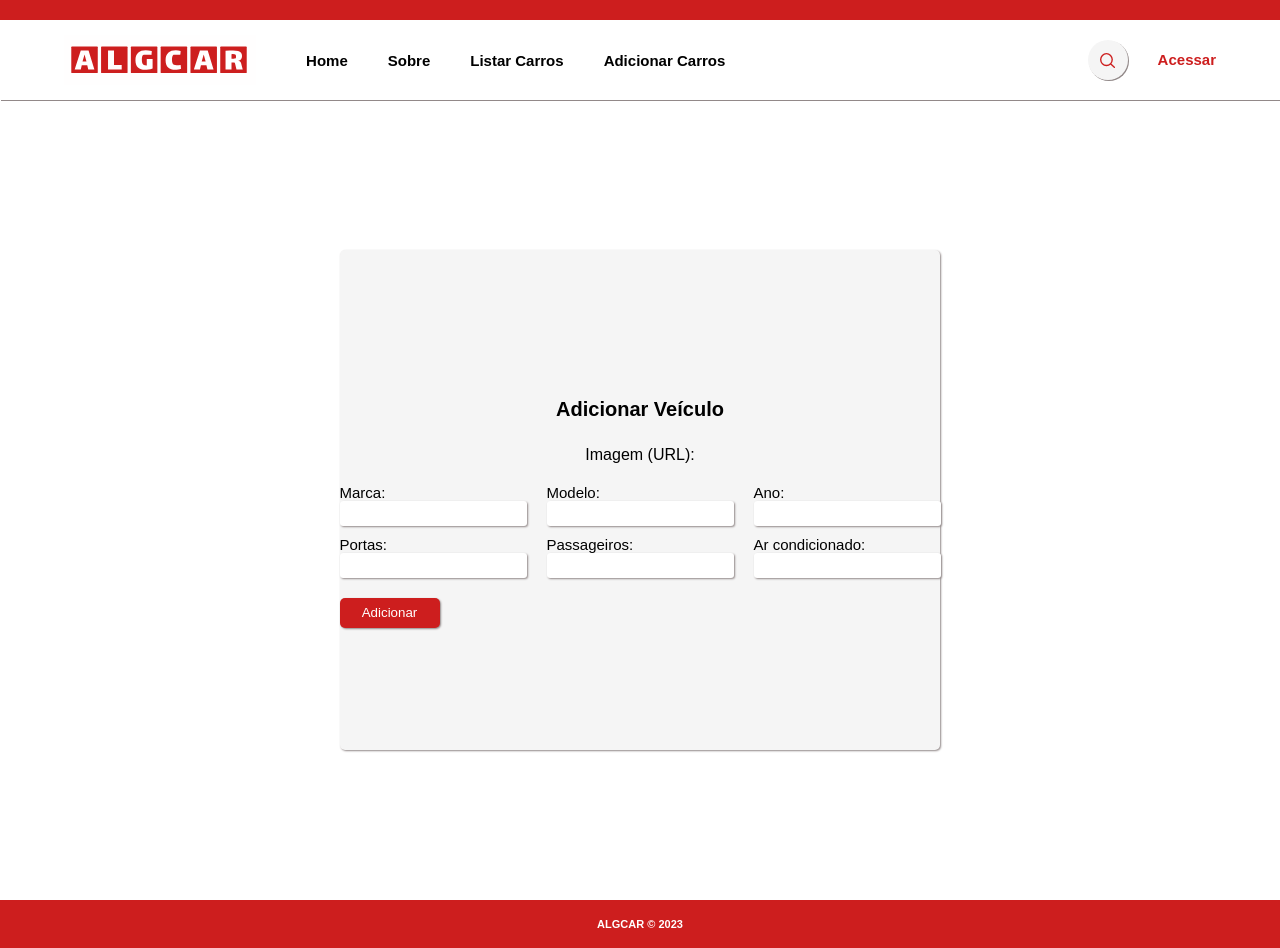
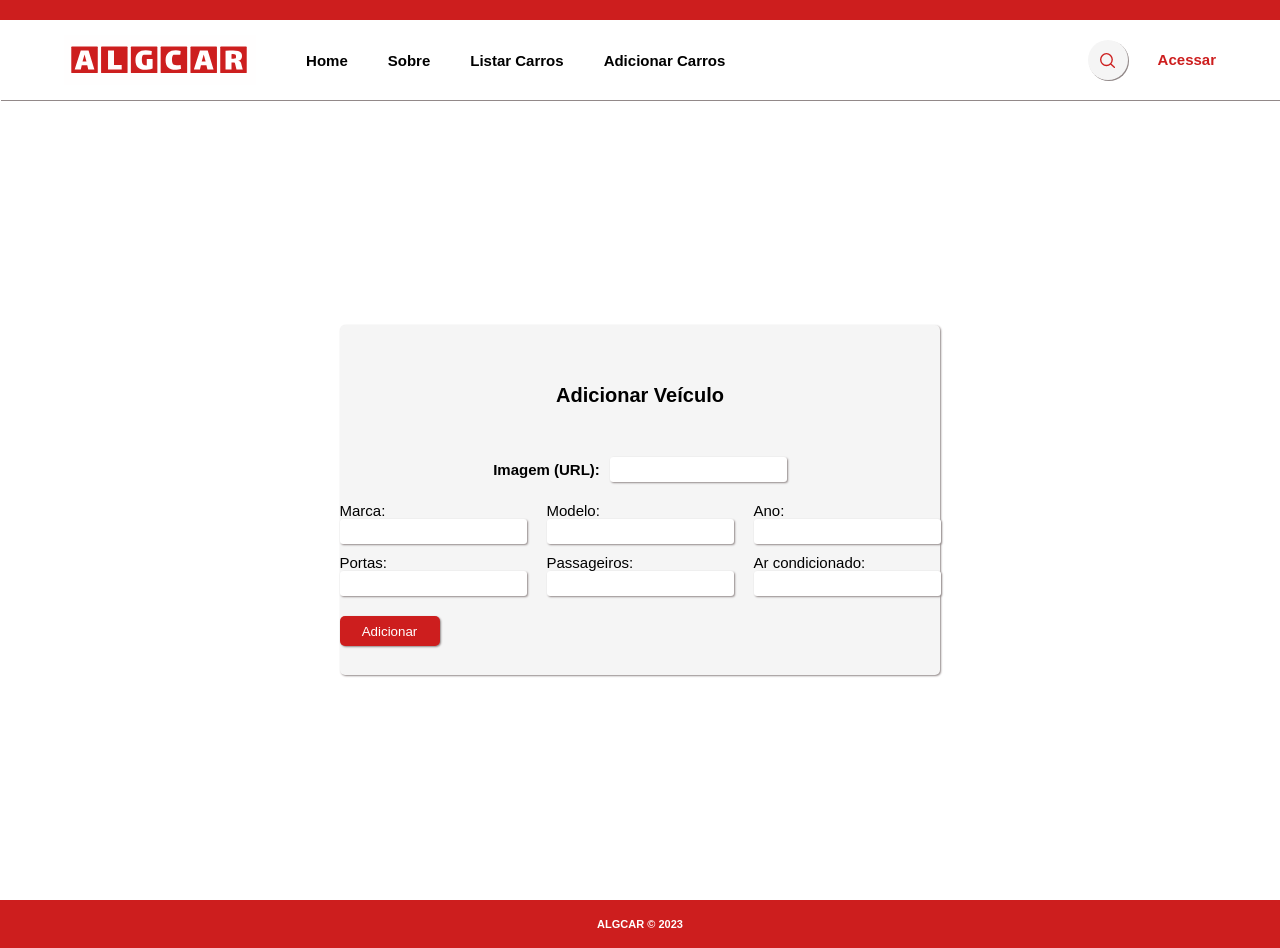
Before and after one commit to JoseCMessias/alg-car, a React (Vite) app in the folder algCar/: page /add in a window 1280 px wide. Built offline with nearby package versions, Linux system fonts and the light colour scheme.

Commit message:
update adicionar

```diff
--- a/algCar/src/pages/Adicionar/AdicionarVeiculos.jsx
+++ b/algCar/src/pages/Adicionar/AdicionarVeiculos.jsx
@@ -46,11 +46,6 @@ export const AdicionarVeiculos = ({}) => {
                   onChange={(e) => setVeiculo({ ...veiculo, image: e.target.value })}
                 />
               </label>
-              {veiculo.image && (
-                <div className="adicionaIMG">
-                  <img src={veiculo.image} alt="Imagem do veículo" />
-                </div>
-              )}
             </div>
 
             <div className="add-grupo">
--- a/algCar/src/pages/Adicionar/adicionarVeiculo.css
+++ b/algCar/src/pages/Adicionar/adicionarVeiculo.css
@@ -16,7 +16,7 @@
     flex-direction: column;
     justify-content: center;
     align-items: center;
-    height: 500px;
+    height: 350px;
     width: 600px;
     background-color: #f5f5f5;
     border-radius: 5px;
@@ -24,8 +24,8 @@
 }
 
 .Titulo-adicionar {
-    margin-bottom: 25px;
-    margin-top: 25px;
+    margin-bottom: 50px;
+    margin-top: 30px;
     font-family: sans-serif;
     font-size: 20px;
 }
@@ -45,36 +45,27 @@
     margin-bottom: 10px;
 }
 
-.add-grupo-img {
+/*.... AQUI ....*/
+.add-grupo-img{
     display: flex;
     flex-direction: column-reverse;
     justify-content: center;
     align-items: center;
 }
 
-.add-grupo-img input {
-    display: flex;
-    justify-content: center;
-    align-items: center;
-    display: none;
-    cursor: pointer;
-    margin-bottom: 50px;
+.add-grupo-img label{
+    font-family: sans-serif;
+    font-size: 15px;
+    font-weight: bold;
+    gap: 10px;
 }
 
-.add-grupo-img span {
-    display: flex;
-    justify-content:center;
-    align-items: center;
-    cursor: pointer;
-    padding: 10px;
-    background-color: #e6e5e5;
-    transition: 1s;
-    border-radius: 5px;
-}
-.add-grupo-img:hover span {
-    background-color: #cd1e1e;
-    color: #fff;
-    border-radius: 5px;
+.add-grupo-img input{
+    height: 25px;
+    max-width: 200px;
+    border-radius: 3px;
+    border: none;
+    box-shadow: 1px 1px 2px rgb(146, 137, 137);
 }
 
 .adicionaIMG img {
```
